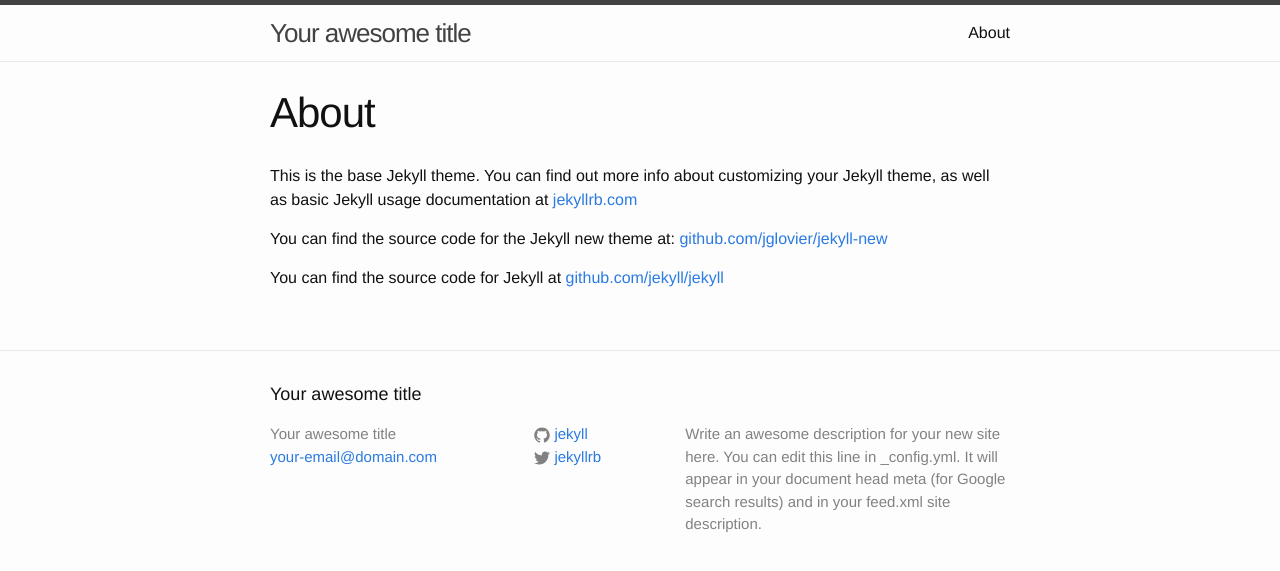
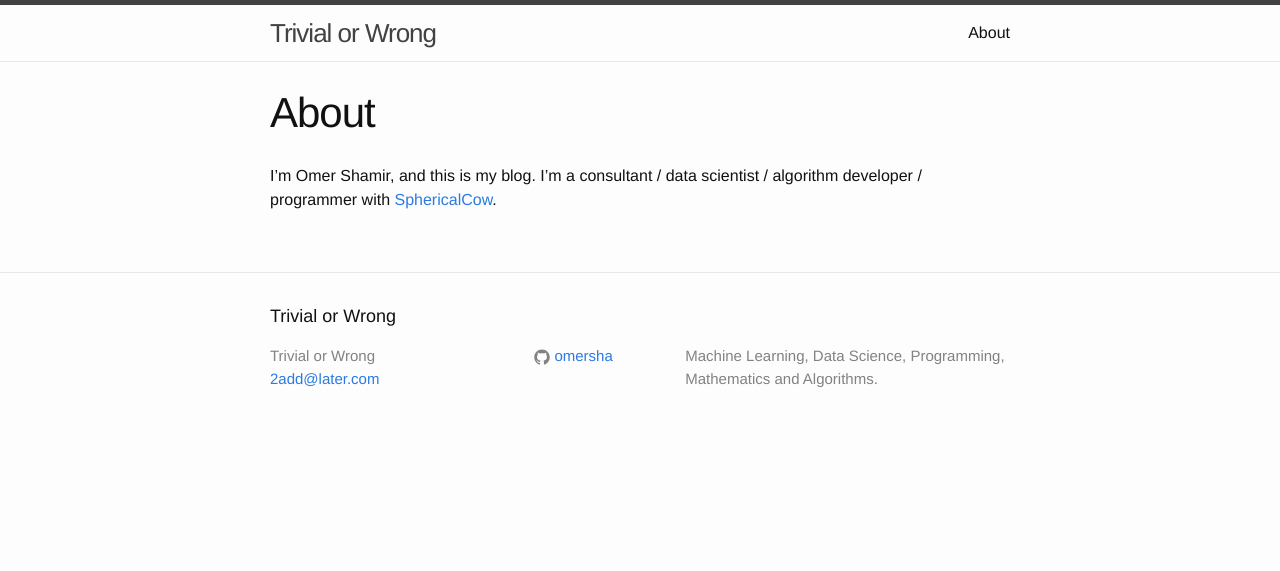
Before and after one commit to omersha/omersha.github.io, a Jekyll site: the page built from about.md, in a window 1280 px wide. Shown: the top 571 px of the page. Built offline with Jekyll 4.4.1, drawn with Linux system fonts in a browser that asks for light colours.

Commit message:
basic settings

```diff
--- a/_config.yml
+++ b/_config.yml
@@ -1,14 +1,14 @@
 # Site settings
-title: Your awesome title
-email: your-email@domain.com
+title: Trivial or Wrong
+email: 2add@later.com
 description: > # this means to ignore newlines until "baseurl:"
-  Write an awesome description for your new site here. You can edit this
-  line in _config.yml. It will appear in your document head meta (for
-  Google search results) and in your feed.xml site description.
+  Machine Learning, Data Science, Programming, Mathematics and Algorithms.
 baseurl: "" # the subpath of your site, e.g. /blog/
-url: "http://yourdomain.com" # the base hostname & protocol for your site
-twitter_username: jekyllrb
-github_username:  jekyll
+url: "http://omersha.github.io/" # the base hostname & protocol for your site
+#twitter_username: jekyllrb
+github_username:  omersha
 
 # Build settings
 markdown: kramdown
+highlighter: pygments
+math_engine: mathjax
--- a/_posts/2015-11-28-welcome-to-jekyll.markdown
+++ b/_posts/2015-11-28-welcome-to-jekyll.markdown
@@ -4,6 +4,8 @@
 date:   2015-11-28 18:46:12
 categories: jekyll update
 ---
+Trial: $x^2+\infty$
+
 You’ll find this post in your `_posts` directory. Go ahead and edit it and re-build the site to see your changes. You can rebuild the site in many different ways, but the most common way is to run `jekyll serve`, which launches a web server and auto-regenerates your site when a file is updated.
 
 To add new posts, simply add a file in the `_posts` directory that follows the convention `YYYY-MM-DD-name-of-post.ext` and includes the necessary front matter. Take a look at the source for this post to get an idea about how it works.
--- a/about.md
+++ b/about.md
@@ -3,9 +3,6 @@
 title: About
 permalink: /about/
 ---
+I'm Omer Shamir, and this is my blog. I'm a consultant / data scientist / algorithm developer / programmer with [SphericalCow][scow].
 
-This is the base Jekyll theme. You can find out more info about customizing your Jekyll theme, as well as basic Jekyll usage documentation at [jekyllrb.com](http://jekyllrb.com/)
-
-You can find the source code for the Jekyll new theme at: [github.com/jglovier/jekyll-new](https://github.com/jglovier/jekyll-new)
-
-You can find the source code for Jekyll at [github.com/jekyll/jekyll](https://github.com/jekyll/jekyll)
+[scow]:      http://sphericalcow.io
```
Also changed, not shown: _layouts/default.html (+19 -0 lines).
